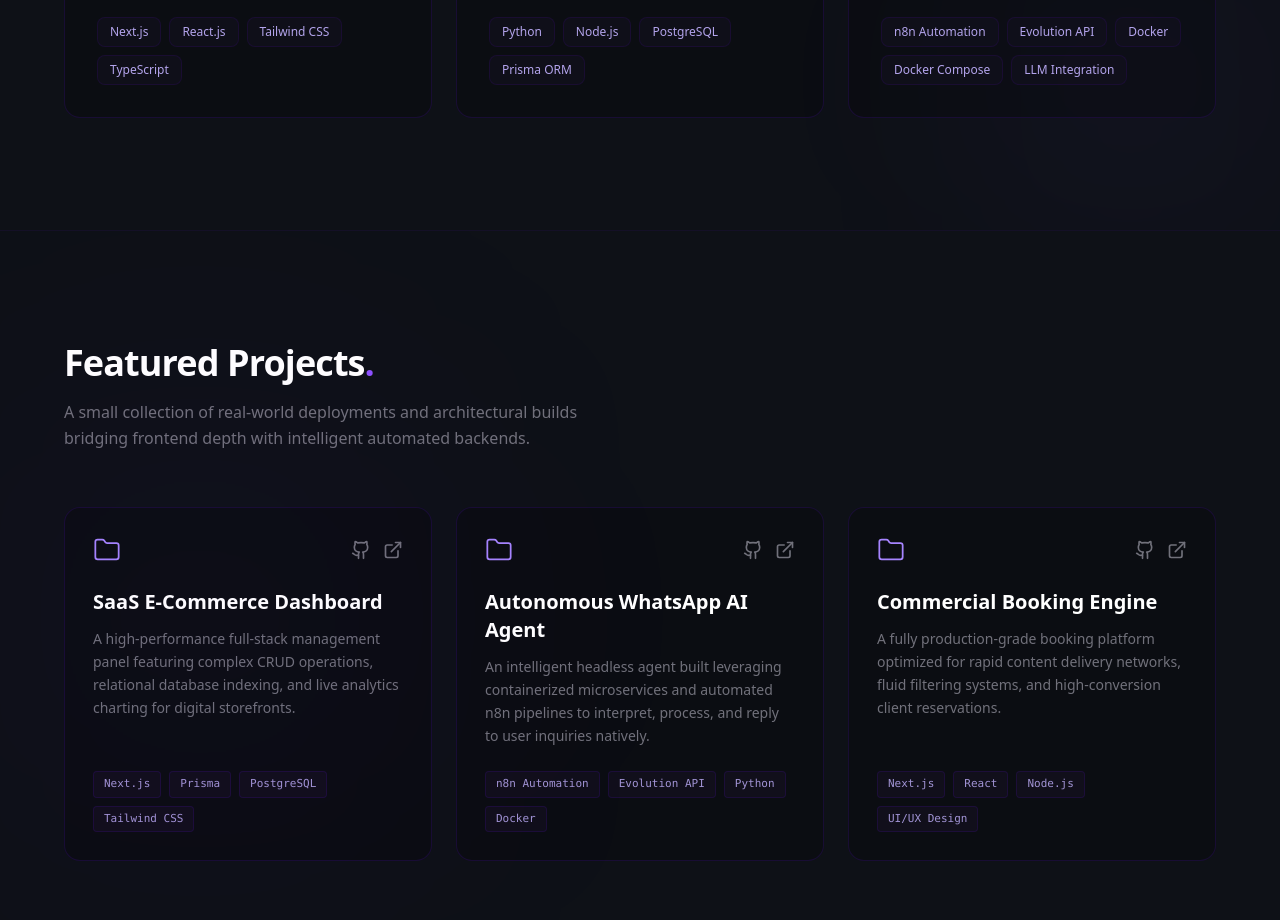
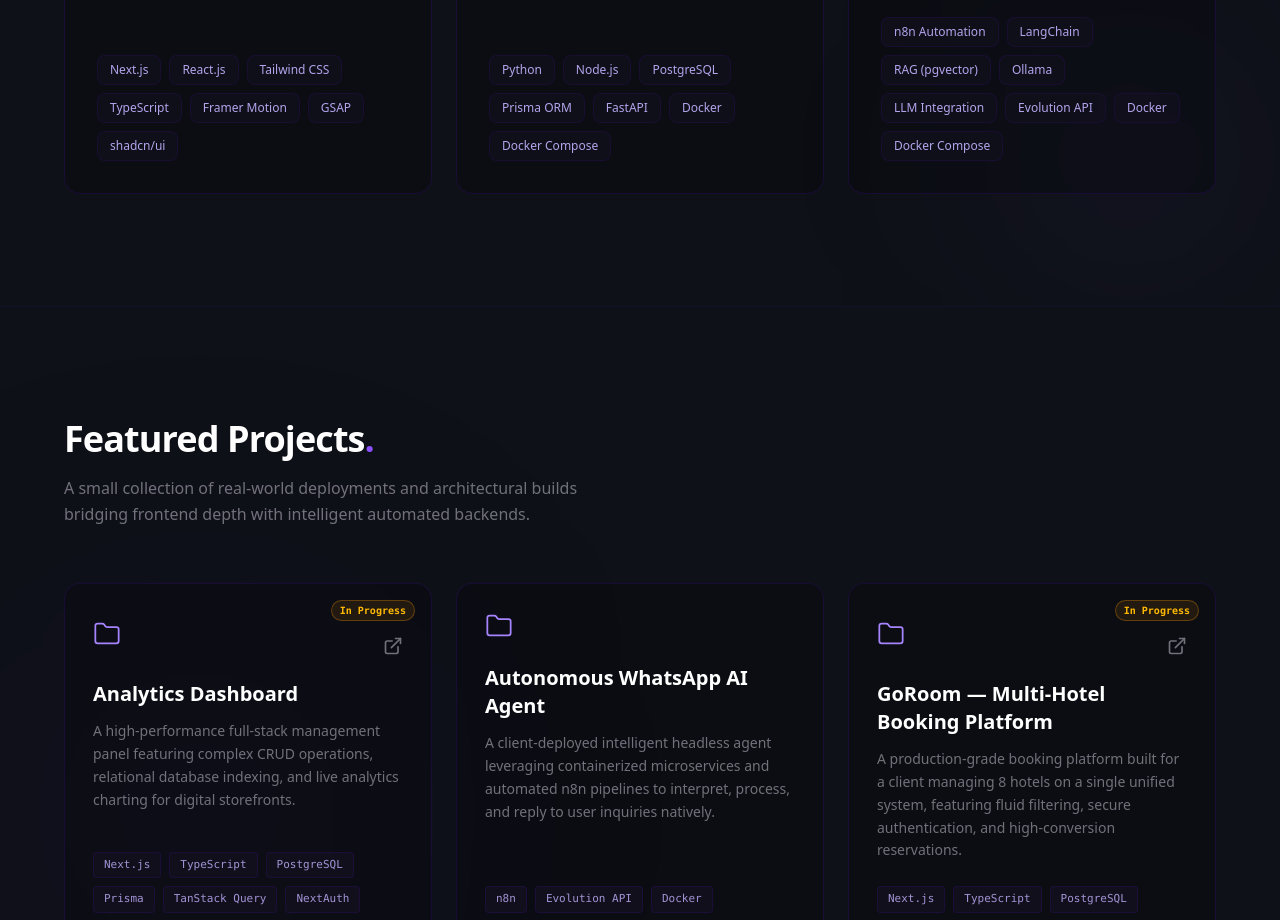
Before and after one commit to kaze1-dev/portfolio, a Next.js app: page / in a window 1280 px wide. Shown: the part 1880-2800 px from the top of the page. Built offline with nearby package versions, Linux system fonts and the light colour scheme.

Commit message:
feat: adding links

```diff
--- a/components/About.tsx
+++ b/components/About.tsx
@@ -1,6 +1,5 @@
 "use client"
 import React from 'react';
-import { motion } from 'framer-motion';
 import { PixelCat } from './pixel_cat';
 
 
@@ -22,7 +21,10 @@ const About = () => {
             </p>
           </div>
         </div>
-        <div className="flex items-center justify-center md:justify-end">
+        {/* <div className="flex items-center justify-center md:justify-end">
+          <PixelCat />
+        </div> */}
+        <div className='flex items-center justify-center md:justify-end'>
           <PixelCat />
         </div>
       </div>
--- a/components/Header.tsx
+++ b/components/Header.tsx
@@ -29,14 +29,14 @@ const Header = () => {
         </div>
         <div className="flex items-center space-x-1">
           <a
-            href="mailto:your-email@example.com"
+            href="mailto:kaze0001111@gmail.com"
             className="p-2 rounded-lg transition-all duration-200 hover:bg-violet-950/40 hover:text-violet-100"
             aria-label="Email"
           >
             <LuMail size={20} />
           </a>
           <a
-            href="https://github.com"
+            href="https://github.com/kaze1-dev"
             target="_blank"
             rel="noopener noreferrer"
             className="p-2 rounded-lg transition-all duration-200 hover:bg-violet-950/40 hover:text-violet-100"
--- a/components/Projects.tsx
+++ b/components/Projects.tsx
@@ -1,30 +1,144 @@
 import React from 'react'
 import { LuGithub, LuExternalLink, LuFolder } from 'react-icons/lu'
 
+type Project = {
+  title: string
+  description: string
+  tags: string[]
+  githubLink: string | null
+  liveLink: string | null
+  inProgress?: boolean
+  client?: boolean
+}
+
 const Projects = () => {
-  const projects = [
+  const projects: Project[] = [
     {
-      title: "SaaS E-Commerce Dashboard",
+      title: "Analytics Dashboard",
       description: "A high-performance full-stack management panel featuring complex CRUD operations, relational database indexing, and live analytics charting for digital storefronts.",
-      tags: ["Next.js", "Prisma", "PostgreSQL", "Tailwind CSS"],
-      githubLink: "https://github.com",
-      liveLink: "https://example.com"
+      tags: ["Next.js", "TypeScript", "PostgreSQL", "Prisma", "TanStack Query", "NextAuth", "Recharts"],
+      githubLink: "https://github.com/kaze1-dev/Analytics_Dashboard",
+      liveLink: "https://analytics-dashboard-nu-mocha.vercel.app/",
+      inProgress: true
     },
     {
       title: "Autonomous WhatsApp AI Agent",
-      description: "An intelligent headless agent built leveraging containerized microservices and automated n8n pipelines to interpret, process, and reply to user inquiries natively.",
-      tags: ["n8n Automation", "Evolution API", "Python", "Docker"],
-      githubLink: "https://github.com",
-      liveLink: "https://example.com"
+      description: "A client-deployed intelligent headless agent leveraging containerized microservices and automated n8n pipelines to interpret, process, and reply to user inquiries natively.",
+      tags: ["n8n", "Evolution API", "Docker", "Docker Compose"],
+      githubLink: null,
+      liveLink: null,
+      client: true
     },
     {
-      title: "Commercial Booking Engine",
-      description: "A fully production-grade booking platform optimized for rapid content delivery networks, fluid filtering systems, and high-conversion client reservations.",
-      tags: ["Next.js", "React", "Node.js", "UI/UX Design"],
-      githubLink: "https://github.com",
-      liveLink: "https://example.com"
+      title: "GoRoom — Multi-Hotel Booking Platform",
+      description: "A production-grade booking platform built for a client managing 8 hotels on a single unified system, featuring fluid filtering, secure authentication, and high-conversion reservations.",
+      tags: ["Next.js", "TypeScript", "PostgreSQL", "Prisma", "better-auth", "Tailwind CSS"],
+      githubLink: null,
+      liveLink: "https://goroom-system.vercel.app/",
+      inProgress: true,
+      client: true
     }
   ];
+
+  const miniProjects: Project[] = [
+    {
+      title: "Pixel Cat Agent",
+      description: "A chatty AI-powered mascot widget embedded on this portfolio, backed by a retrieval-augmented generation pipeline.",
+      tags: ["Python", "FastAPI", "LangChain", "RAG"],
+      githubLink: null,
+      liveLink: null
+    },
+    {
+      title: "Hotel Haven Lahore",
+      description: "A client-facing frontend site built for a Lahore-based hotel.",
+      tags: ["Next.js", "Tailwind CSS"],
+      githubLink: null,
+      liveLink: "https://haven-hotel-lahore.vercel.app/",
+      client: true
+    },
+    {
+      title: "Go Guest House Lahore",
+      description: "A client-facing frontend site built for a Lahore-based guest house.",
+      tags: ["Next.js", "Tailwind CSS"],
+      githubLink: null,
+      liveLink: "https://guest-house-roan.vercel.app/",
+      client: true
+    }
+  ];
+
+  const ProjectCard = ({ project, compact }: { project: Project; compact: boolean }) => (
+    <div
+      className={`bg-black/20 border border-violet-950/40 ${compact ? 'p-5 sm:p-6' : 'p-6 sm:p-7'} rounded-2xl transition-all duration-300 hover:border-violet-500/30 hover:bg-black/40 group flex flex-col justify-between hover:-translate-y-1 relative`}
+    >
+      {project.inProgress && (
+        <span className="absolute top-4 right-4 text-[10px] font-mono font-semibold px-2 py-0.5 rounded-full bg-amber-500/10 border border-amber-500/30 text-amber-400 select-none">
+          In Progress
+        </span>
+      )}
+      <div>
+        <div className="flex items-center justify-between mb-6">
+          <div className="text-violet-400 group-hover:text-violet-300 transition-colors duration-300">
+            <LuFolder size={compact ? 24 : 28} strokeWidth={1.5} />
+          </div>
+          {!project.inProgress && (
+            <div className="flex items-center space-x-3 text-zinc-500">
+              {project.githubLink && (
+                <a
+                  href={project.githubLink}
+                  target="_blank"
+                  rel="noopener noreferrer"
+                  className="hover:text-violet-400 transition-colors duration-200"
+                  aria-label="GitHub Repository"
+                >
+                  <LuGithub size={compact ? 18 : 20} />
+                </a>
+              )}
+              {project.liveLink && (
+                <a
+                  href={project.liveLink}
+                  target="_blank"
+                  rel="noopener noreferrer"
+                  className="hover:text-violet-400 transition-colors duration-200"
+                  aria-label="Live Website"
+                >
+                  <LuExternalLink size={compact ? 18 : 20} />
+                </a>
+              )}
+            </div>
+          )}
+          {project.inProgress && project.liveLink && (
+            <div className="flex items-center space-x-3 text-zinc-500 mt-6">
+              <a
+                href={project.liveLink}
+                target="_blank"
+                rel="noopener noreferrer"
+                className="hover:text-violet-400 transition-colors duration-200"
+                aria-label="Live Website"
+              >
+                <LuExternalLink size={compact ? 18 : 20} />
+              </a>
+            </div>
+          )}
+        </div>
+        <h3 className={`${compact ? 'text-lg' : 'text-xl'} font-bold text-white mb-3 group-hover:text-violet-400 transition-colors duration-300`}>
+          {project.title}
+        </h3>
+        <p className="text-sm text-zinc-500 mb-6 leading-relaxed">
+          {project.description}
+        </p>
+      </div>
+      <div className="flex flex-wrap gap-2 mt-auto">
+        {project.tags.map((tag, tIdx) => (
+          <span
+            key={tIdx}
+            className="text-[11px] font-mono font-medium px-2.5 py-1 rounded bg-[#13111F]/80 border border-violet-950/40 text-violet-300/80 group-hover:border-violet-500/10 transition-colors duration-300 select-none"
+          >
+            {tag}
+          </span>
+        ))}
+      </div>
+    </div>
+  );
 
   return (
     <section id="projects" className="bg-[#0E1117] text-zinc-400 py-20 sm:py-28 px-4 border-t border-violet-950/20 relative overflow-hidden">
@@ -41,58 +155,25 @@ const Projects = () => {
             A small collection of real-world deployments and architectural builds bridging frontend depth with intelligent automated backends.
           </p>
         </div>
+
         <div className="grid grid-cols-1 md:grid-cols-3 gap-6">
           {projects.map((project, index) => (
-            <div
-              key={index}
-              className="bg-black/20 border border-violet-950/40 p-6 sm:p-7 rounded-2xl transition-all duration-300 hover:border-violet-500/30 hover:bg-black/40 group flex flex-col justify-between hover:-translate-y-1"
-            >
-              <div>
-                <div className="flex items-center justify-between mb-6">
-                  <div className="text-violet-400 group-hover:text-violet-300 transition-colors duration-300">
-                    <LuFolder size={28} strokeWidth={1.5} />
-                  </div>
-                  <div className="flex items-center space-x-3 text-zinc-500">
-                    <a
-                      href={project.githubLink}
-                      target="_blank"
-                      rel="noopener noreferrer"
-                      className="hover:text-violet-400 transition-colors duration-200"
-                      aria-label="GitHub Repository"
-                    >
-                      <LuGithub size={20} />
-                    </a>
-                    <a
-                      href={project.liveLink}
-                      target="_blank"
-                      rel="noopener noreferrer"
-                      className="hover:text-violet-400 transition-colors duration-200"
-                      aria-label="Live Website"
-                    >
-                      <LuExternalLink size={20} />
-                    </a>
-                  </div>
-                </div>
-                <h3 className="text-xl font-bold text-white mb-3 group-hover:text-violet-400 transition-colors duration-300">
-                  {project.title}
-                </h3>
-                <p className="text-sm text-zinc-500 mb-6 leading-relaxed">
-                  {project.description}
-                </p>
-              </div>
-              <div className="flex flex-wrap gap-2 mt-auto">
-                {project.tags.map((tag, tIdx) => (
-                  <span
-                    key={tIdx}
-                    className="text-[11px] font-mono font-medium px-2.5 py-1 rounded bg-[#13111F]/80 border border-violet-950/40 text-violet-300/80 group-hover:border-violet-500/10 transition-colors duration-300 select-none"
-                  >
-                    {tag}
-                  </span>
-                ))}
-              </div>
+            <ProjectCard key={index} project={project} compact={false} />
+          ))}
+        </div>
 
-            </div>
-          ))}
+        <div className="mt-20">
+          <h3 className="text-xl sm:text-2xl font-bold text-white tracking-tight mb-3">
+            Mini Projects<span className="text-violet-500">.</span>
+          </h3>
+          <p className="text-sm text-zinc-500 max-w-xl leading-relaxed mb-8">
+            Smaller builds and client sites that didn't need a whole section of their own.
+          </p>
+          <div className="grid grid-cols-1 sm:grid-cols-2 md:grid-cols-3 gap-5">
+            {miniProjects.map((project, index) => (
+              <ProjectCard key={index} project={project} compact={true} />
+            ))}
+          </div>
         </div>
 
       </div>
--- a/components/Skills.tsx
+++ b/components/Skills.tsx
@@ -5,17 +5,17 @@ const TechStack = () => {
     {
       category: "Frontend Architecture",
       description: "Building fast, responsive, and visually striking user interfaces with fluid interaction models.",
-      skills: ["Next.js", "React.js", "Tailwind CSS", "TypeScript"]
+      skills: ["Next.js", "React.js", "Tailwind CSS", "TypeScript", "Framer Motion", "GSAP", "shadcn/ui"]
     },
     {
       category: "Backend & Databases",
       description: "Designing robust server-side application logic, secure APIs, and optimized database schemas.",
-      skills: ["Python", "Node.js", "PostgreSQL", "Prisma ORM"]
+      skills: ["Python", "Node.js", "PostgreSQL", "Prisma ORM", "FastAPI", "Docker", "Docker Compose"]
     },
     {
       category: "AI & Automation",
       description: "Deploying intelligent autonomous workflows, containerized environments, and custom agent integrations.",
-      skills: ["n8n Automation", "Evolution API", "Docker","Docker Compose", "LLM Integration"]
+      skills: ["n8n Automation", "LangChain", "RAG (pgvector)", "Ollama", "LLM Integration", "Evolution API", "Docker", "Docker Compose"]
     }
   ];
 
```
Also changed, not shown: components/chat_widget.tsx (+34 -18 lines).
